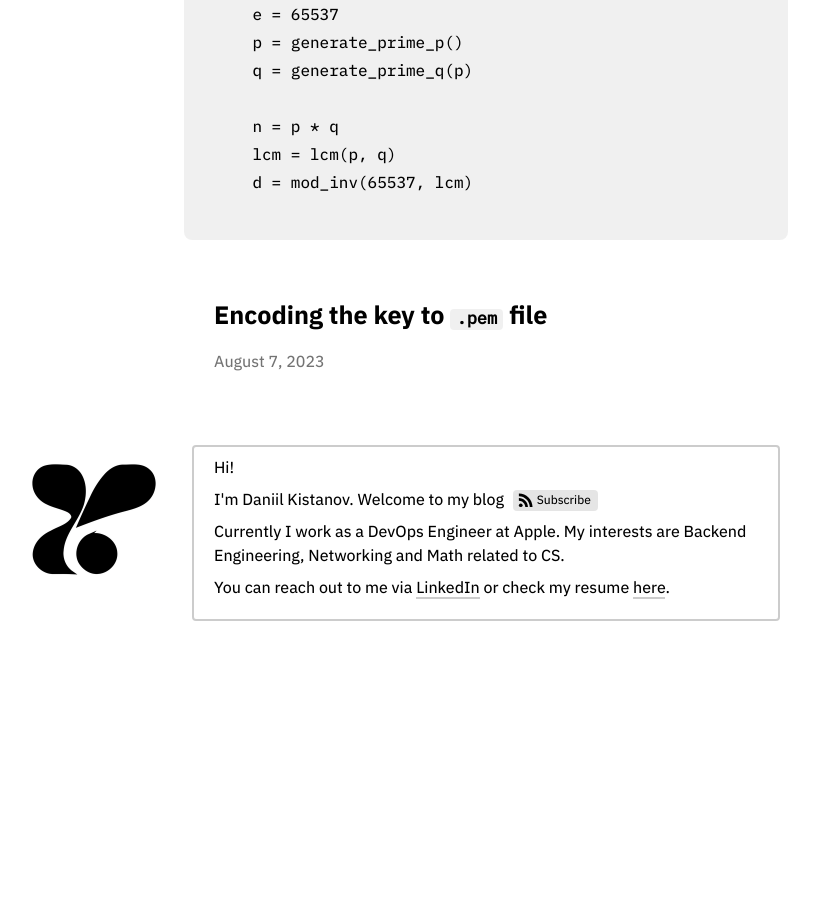
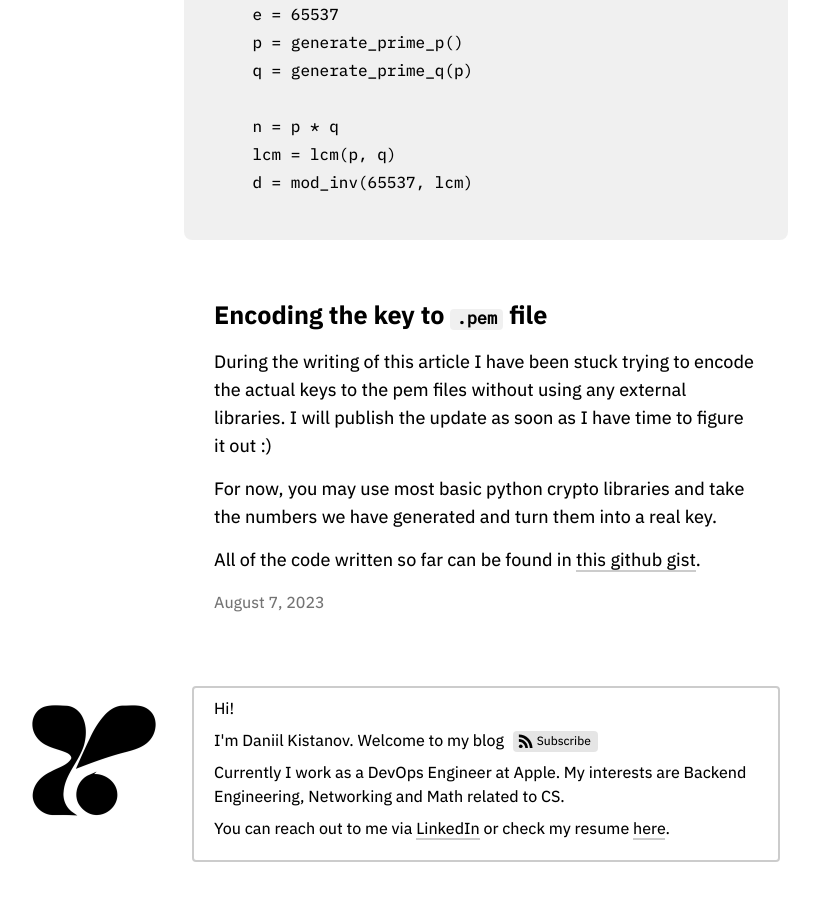
Before and after one commit to kistanovdev/kistanovdev.github.io, a Jekyll site: the page built from _posts/2023-08-07-rsa-in-pure-python.md, in a window 1280 px wide and 900 px high, scrolled down 5216 px. Shown: the whole window, without its empty margins (155-974 px from the left). Built offline with Jekyll 4.4.1, drawn with Linux system fonts in a browser that asks for light colours; before the commit the page ends 5875 px from its top, so only the background shows below that.

Commit message:
"Finally publish RSA in Pure python article"

````diff
--- a/_posts/2023-08-07-rsa-in-pure-python.md
+++ b/_posts/2023-08-07-rsa-in-pure-python.md
@@ -179,3 +179,12 @@ if __name__ == "__main__":
 ```
 
 ## Encoding the key to `.pem` file
+
+During the writing of this article I have been stuck trying
+to encode the actual keys to the pem files without using any external
+libraries. I will publish the update as soon as I have time to figure it out :)
+
+For now, you may use most basic python crypto libraries and take the numbers we have generated and
+turn them into a real key.
+
+All of the code written so far can be found in [this github gist](https://gist.github.com/kistanovdev/e69221661032a2c48201c6dabcf7faeb).
````
Also changed, not shown: other parts of _posts/2023-08-07-rsa-in-pure-python.md (+3 -3 lines), Gemfile.lock.
